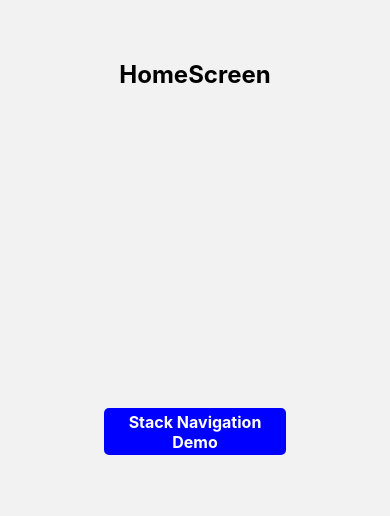
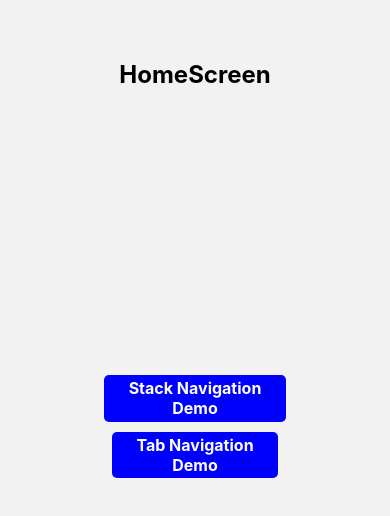
Before and after one commit to shubham2105/RnNavigation, a React Native app: screen /TabScreen2 in a window 390 px wide. Shown: the top 516 px of the page. Built offline with nearby package versions, Linux system fonts and the light colour scheme.

Commit message:
implemented Tab Navigation ✅.

```diff
--- a/App.tsx
+++ b/App.tsx
@@ -1,4 +1,4 @@
-import {StyleSheet, Text, View} from 'react-native';
+// import {StyleSheet} from 'react-native';
 import React from 'react';
 import {NavigationContainer} from '@react-navigation/native';
 import RootNavigator from './src/RootNavigator';
@@ -13,15 +13,15 @@ const App = () => {
 
 export default App;
 
-const styles = StyleSheet.create({
-  container:{
-    flex:1,
-    paddingVertical:50,
-    marginBottom:10,
-  },
-  headerText:{
-    fontSize:24,
-    fontWeight: 'bold',
-    textAlign: 'center',
-  },
-});
+// const styles = StyleSheet.create({
+//   container:{
+//     flex:1,
+//     paddingVertical:50,
+//     marginBottom:10,
+//   },
+//   headerText:{
+//     fontSize:24,
+//     fontWeight: 'bold',
+//     textAlign: 'center',
+//   },
+// });
--- a/package.json
+++ b/package.json
@@ -20,7 +20,8 @@
     "react-native-gesture-handler": "^2.23.1",
     "react-native-reanimated": "^3.16.7",
     "react-native-safe-area-context": "^5.2.0",
-    "react-native-screens": "^4.6.0"
+    "react-native-screens": "^4.6.0",
+    "react-native-vector-icons": "^10.2.0"
   },
   "devDependencies": {
     "@babel/core": "^7.25.2",
--- a/src/RootNavigator.tsx
+++ b/src/RootNavigator.tsx
@@ -2,10 +2,12 @@ import React from 'react';
 import {createStackNavigator} from '@react-navigation/stack';
 import HomeScreen from './Screens/HomeScreen';
 import StackNavigatorDemo from './Screens/Stack/StackNavigatorDemo';
+import TabNavigatorDemo from './Screens/Tab/TabNavigationDemo';
 
-export type RooStackParamList = {
+export type RootStackParamList = {
     Home: undefined,
     StackNavigationDemo : undefined,
+    TabNavigationDemo: undefined,
 }
 // Creating a stack navigatior
 const Stack = createStackNavigator();
@@ -14,6 +16,7 @@ const RootNavigator : React.FC = () =>{
         <Stack.Navigator>
             <Stack.Screen name="Home" component={HomeScreen} options={{headerShown:false}}/>
             <Stack.Screen name='StackNavigationDemo' component={StackNavigatorDemo} options={{headerShown:false}}/>
+            <Stack.Screen name='TabNavigatorDemo' component={TabNavigatorDemo} options={{headerShown:false}}/>
         </Stack.Navigator>
     );
 };
--- a/src/Screens/HomeScreen.tsx
+++ b/src/Screens/HomeScreen.tsx
@@ -2,9 +2,9 @@ import {StyleSheet, Text, TouchableOpacity, View } from 'react-native';
 import React from 'react';
 import { useNavigation } from '@react-navigation/native';
 import { StackNavigationProp } from '@react-navigation/stack';
-import { RooStackParamList } from '../RootNavigator';
+import { RootStackParamList } from '../RootNavigator';
 
-type HomeScreenNavigationProp = StackNavigationProp<RooStackParamList, 'Home'>
+type HomeScreenNavigationProp = StackNavigationProp<RootStackParamList, 'Home'>
 
 const HomeScreen = () => {
     const navigation = useNavigation<HomeScreenNavigationProp>();
@@ -14,6 +14,9 @@ const HomeScreen = () => {
       <View style={styles.buttonContainer}>
         <TouchableOpacity onPress={()=> navigation.navigate('StackNavigationDemo')} style={styles.button}>
             <Text style={styles.buttonText}>Stack Navigation Demo</Text>
+        </TouchableOpacity>
+        <TouchableOpacity onPress={()=> navigation.navigate('TabNavigatorDemo')} style={styles.button}>
+            <Text style={styles.buttonText}>Tab Navigation Demo</Text>
         </TouchableOpacity>
       </View>
     </View>
@@ -35,13 +38,14 @@ const styles = StyleSheet.create({
     },
     buttonContainer:{
         flex:1,
-        flexDirection:'row',
+        flexDirection:'column',
         justifyContent:'center',
         alignItems: 'center',
     },
     button:{
         backgroundColor:'blue',
         borderRadius:5,
+        marginBottom:10,
     },
     buttonText:{
         fontSize:16,
--- /dev/null
+++ b/src/Screens/Tab/TabNavigationDemo.tsx
@@ -0,0 +1,22 @@
+import { createBottomTabNavigator } from '@react-navigation/bottom-tabs';
+import TabScreen1 from './TabScreen1';
+import TabScreen2 from './TabScreen2';
+import Icon from 'react-native-vector-icons/Ionicons';
+
+export type TabParamsList = {
+    TabScreen1: undefined,
+    TabScreen2: undefined,
+}
+
+const Tab = createBottomTabNavigator<TabParamsList>();
+
+const TabNavigatorDemo = () =>{
+    return(
+        <Tab.Navigator screenOptions={{headerShown:false}}>
+            <Tab.Screen name='TabScreen1' component={TabScreen1}/>
+            <Tab.Screen name='TabScreen2' component={TabScreen2}/>
+        </Tab.Navigator>
+    );
+};
+
+export default TabNavigatorDemo;
--- /dev/null
+++ b/src/Screens/Tab/TabScreen1.tsx
@@ -0,0 +1,42 @@
+import { StyleSheet, Text, View } from 'react-native';
+import React from 'react';
+
+const TabScreen1 = () => {
+  return (
+    <View style={styles.container}>
+      <Text style={styles.headerText}>TabScreen 1</Text>
+    </View>
+  );
+};
+
+export default TabScreen1;
+
+const styles = StyleSheet.create({
+    container:{
+        flex:1,
+        paddingVertical:60,
+        marginBottom:10,
+    },
+    headerText:{
+      fontSize:24,
+      fontWeight: 'bold',
+      textAlign: 'center',
+    },
+    buttonContainer:{
+        flex:1,
+        flexDirection:'row',
+        justifyContent:'center',
+        alignItems: 'center',
+    },
+    button:{
+        backgroundColor:'blue',
+        borderRadius:5,
+    },
+    buttonText:{
+        fontSize:16,
+        color:'white',
+        fontWeight:'bold',
+        padding:'2%',
+        textAlign:'center',
+    },
+  });
--- /dev/null
+++ b/src/Screens/Tab/TabScreen2.tsx
@@ -0,0 +1,42 @@
+import { StyleSheet, Text, View } from 'react-native';
+import React from 'react';
+
+const TabScreen2 = () => {
+  return (
+    <View style={styles.container}>
+      <Text style={styles.headerText}>TabScreen 2</Text>
+    </View>
+  );
+};
+
+export default TabScreen2;
+
+const styles = StyleSheet.create({
+    container:{
+        flex:1,
+        paddingVertical:60,
+        marginBottom:10,
+    },
+    headerText:{
+      fontSize:24,
+      fontWeight: 'bold',
+      textAlign: 'center',
+    },
+    buttonContainer:{
+        flex:1,
+        flexDirection:'row',
+        justifyContent:'center',
+        alignItems: 'center',
+    },
+    button:{
+        backgroundColor:'blue',
+        borderRadius:5,
+    },
+    buttonText:{
+        fontSize:16,
+        color:'white',
+        fontWeight:'bold',
+        padding:'2%',
+        textAlign:'center',
+    },
+  });
```
Also changed, not shown: 2 other files (tests, documents, lock files or other folders).
